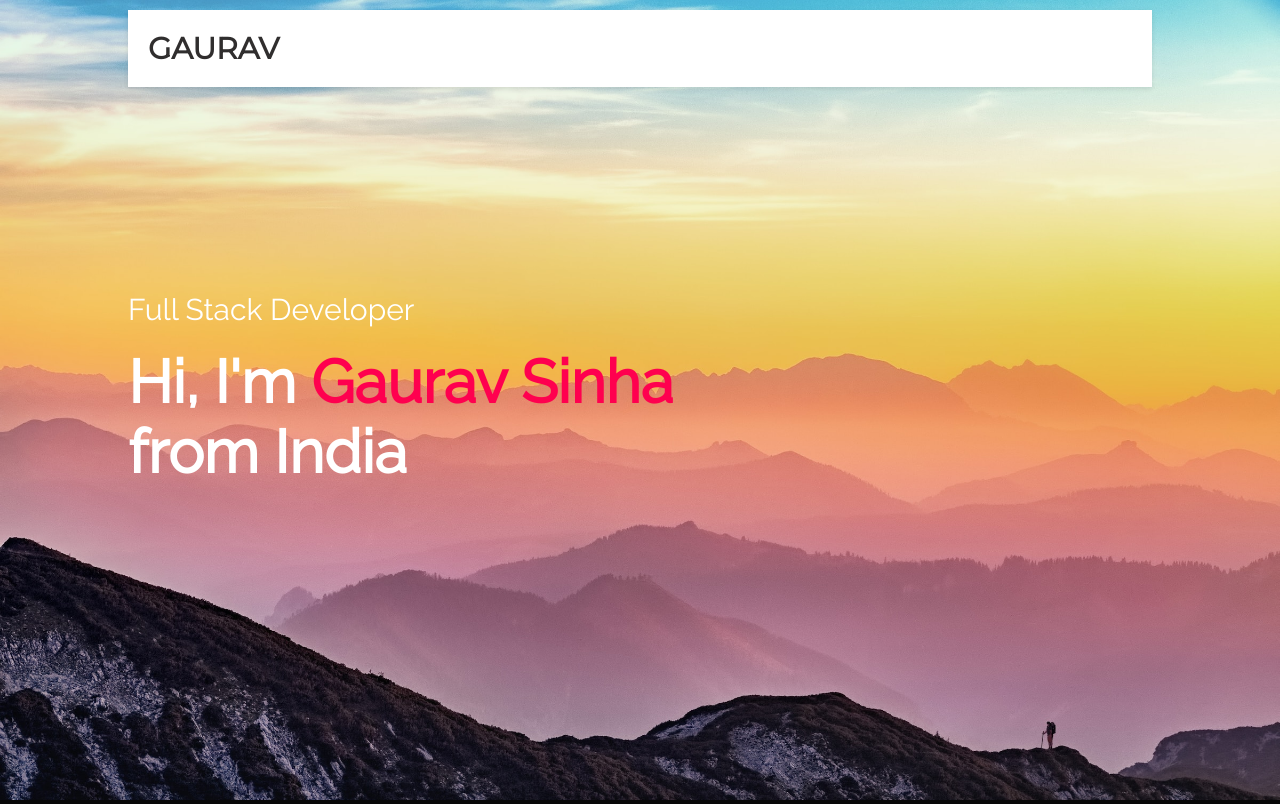
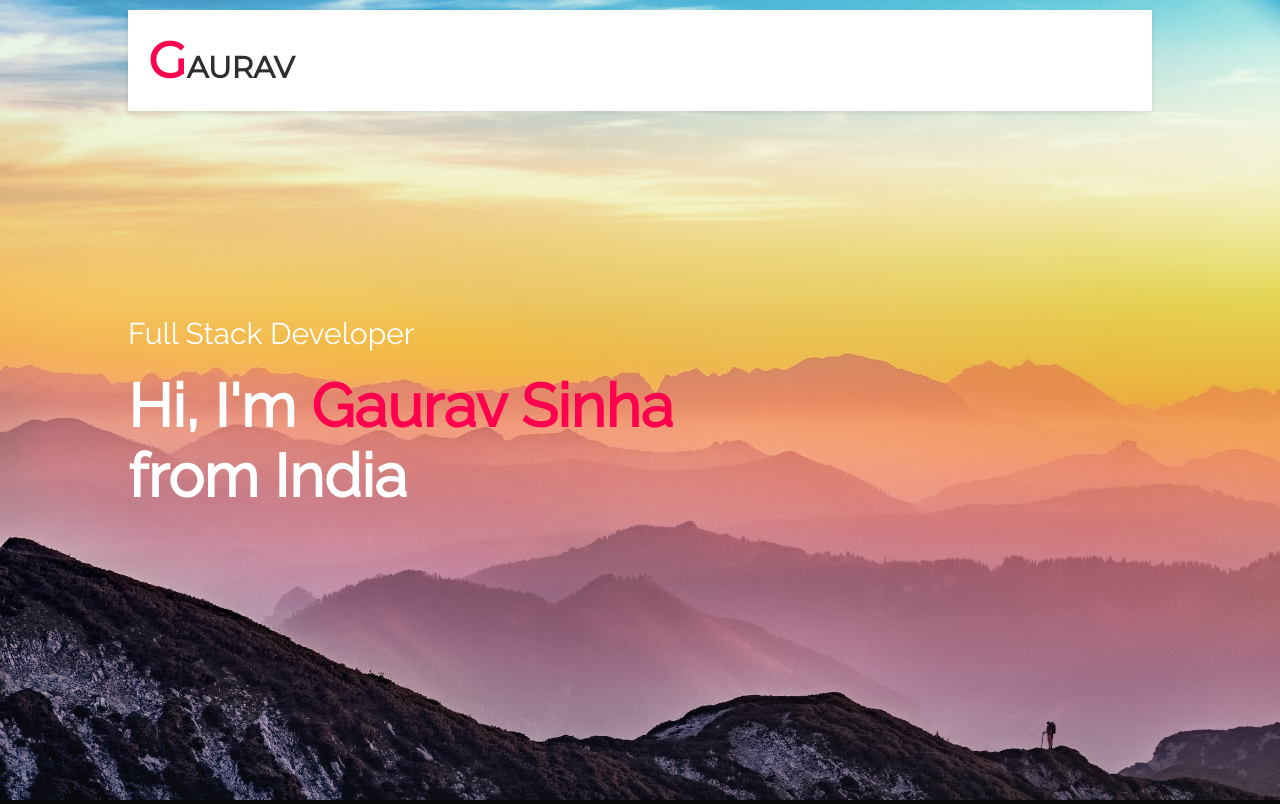
Before and after one commit to gauravsinha12/portfolio, a Flask app: page / in a window 1280 px wide. Shown: the top 804 px of the page. Run offline with Flask 3, Linux system fonts and the light colour scheme; some libraries are stand-ins or nearby versions.

Commit message:
Update index.html

```diff
--- a/templates/index.html
+++ b/templates/index.html
@@ -31,7 +31,9 @@
                 <i class="fas fa-bars"></i>
             </nav> -->
             <nav class="mobile-nav">
-    <p class="logo">GAURAV</p>
+    <p style="font-size: 30px; color:#302e2e; font-family: 'Montserrat'; font-weight: 700;"><span
+                        style="font-size: 50px; font-family: 'Montserrat'; font-weight: 700; color: #ff004f;">G</span>AURAV
+                </p>
     <ul class="menu">
         <li><a href="#header">Home</a></li>
         <li><a href="#about">About</a></li>
```
